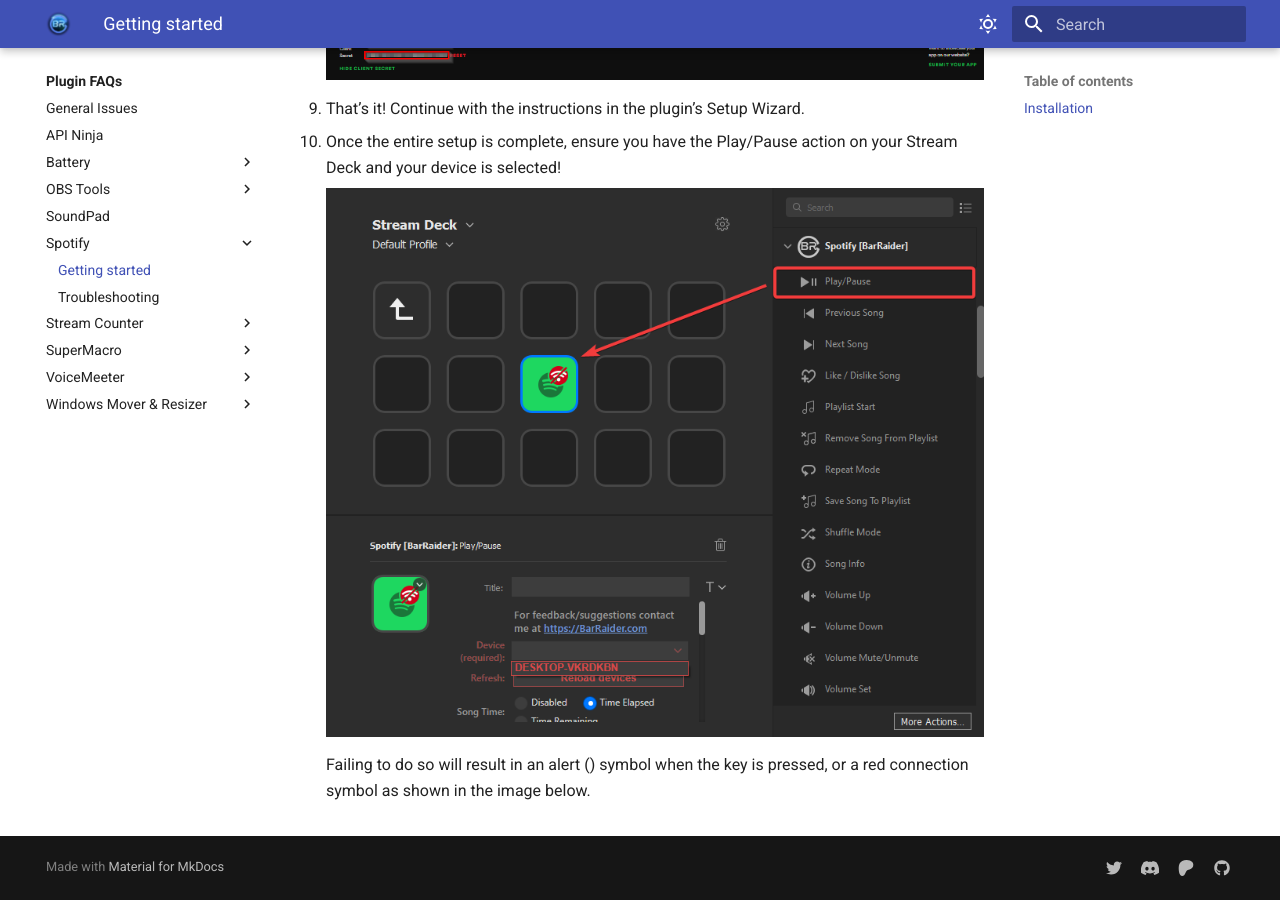
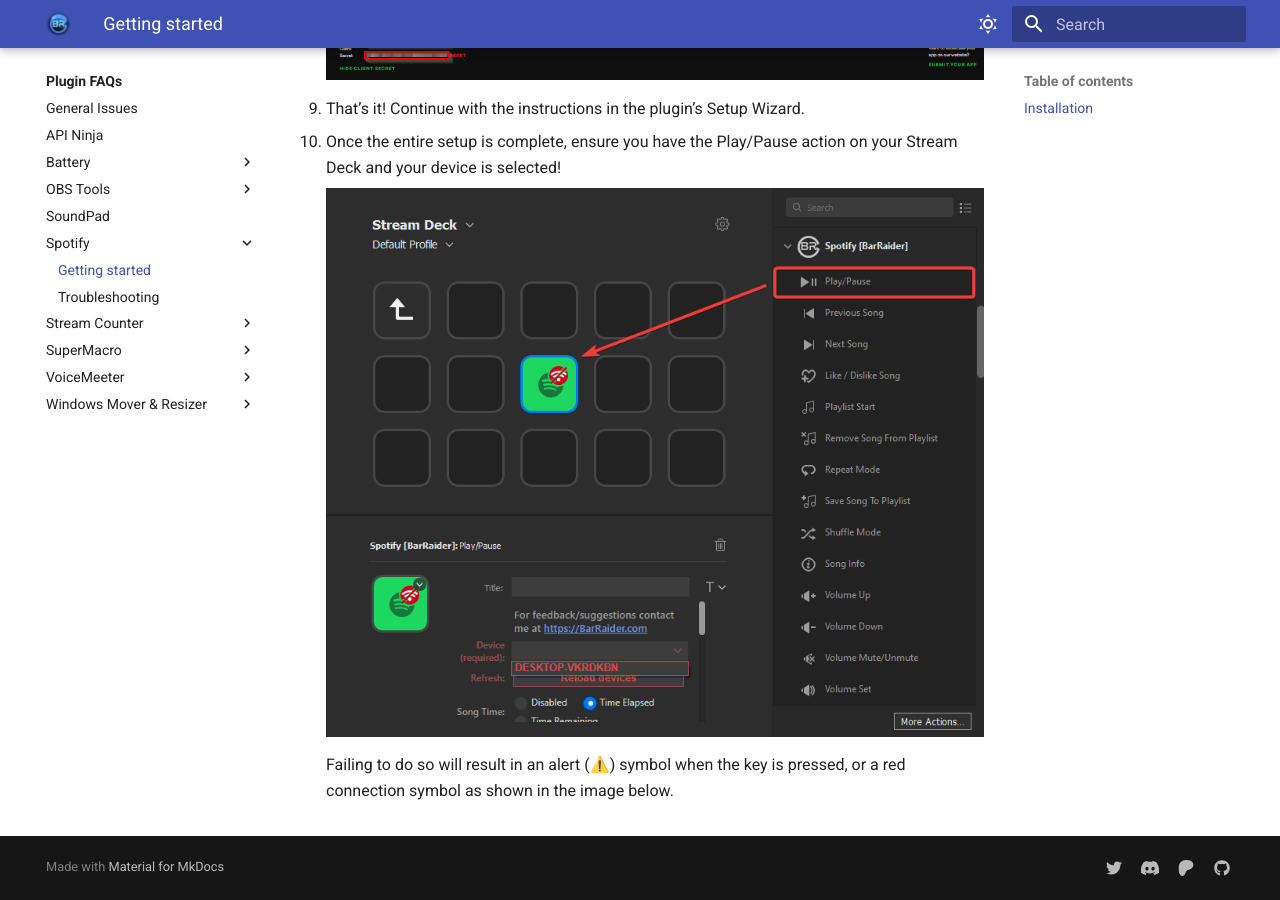
Before and after one commit to BarRaiders/barraiders.github.io, an MkDocs documentation site: the page built from docs/faqs/spotify/getting-started.md, in a window 1280 px wide and 900 px high, scrolled down 4143 px. Built offline with MkDocs 1.6.1 and Material for MkDocs 9.7.7, drawn with Linux system fonts in a browser that asks for light colours.

Commit message:
Made changes to index and fixed typos

```diff
--- a/docs/faqs/spotify/getting-started.md
+++ b/docs/faqs/spotify/getting-started.md
@@ -48,4 +48,4 @@
 
     ![Step 10](img/spothelp3.png)
 
-    Failing to do so will result in an alert () symbol when the key is pressed, or a red connection symbol as shown in the image below.
+    Failing to do so will result in an alert (⚠️) symbol when the key is pressed, or a red connection symbol as shown in the image below.
```
Also changed, not shown: docs/faqs/supermacro/examples.md (+1 -3 lines).
